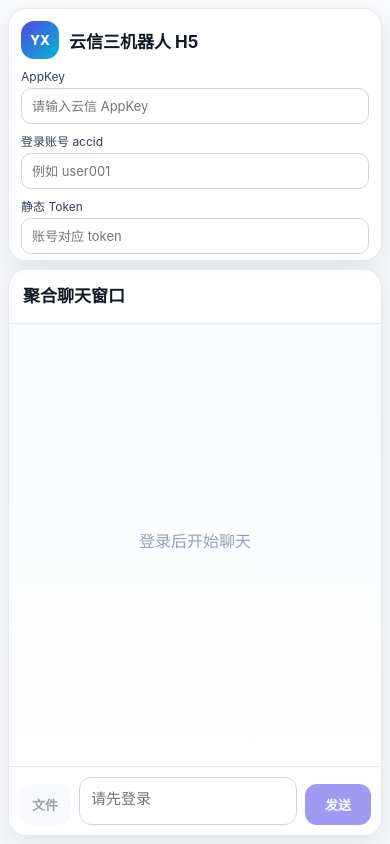
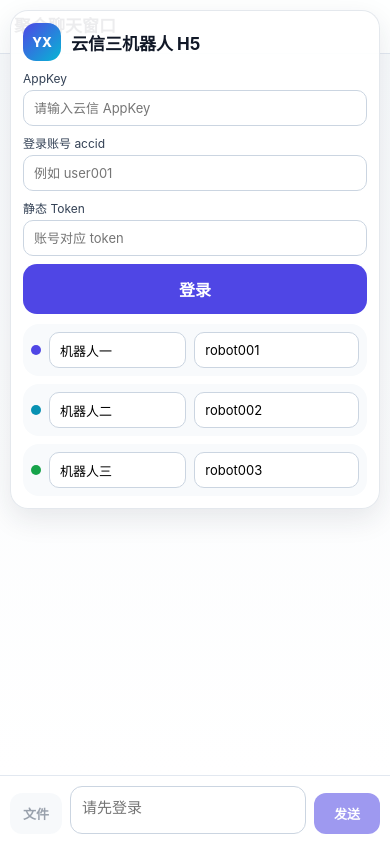
Before and after one commit to IamYx/YunxinRobotH5, a React (Vite) app: page / in a window 390 px wide. Built offline with nearby package versions, Linux system fonts and the light colour scheme.

Commit message:
feat: add mobile config overlay

```diff
--- a/src/App.tsx
+++ b/src/App.tsx
@@ -65,6 +65,7 @@
   const [loading, setLoading] = useState(false)
   const [mentionOpen, setMentionOpen] = useState(false)
   const [waitingReply, setWaitingReply] = useState(false)
+  const [configOpen, setConfigOpen] = useState(true)
   const bottomRef = useRef<HTMLDivElement | null>(null)
   const inputRef = useRef<HTMLTextAreaElement | null>(null)
   const fileInputRef = useRef<HTMLInputElement | null>(null)
@@ -134,6 +135,7 @@
         : [{ id: `sys-${Date.now()}`, role: 'system', text: '登录成功，暂无历史消息。现在输入一条消息即可开始聊天。', time: Date.now() }]
       )
       setStatus('已登录')
+      setConfigOpen(false)
     } catch (error: any) {
       setStatus(error?.message || `登录失败：${error?.code || '未知错误'}`)
     } finally {
@@ -147,6 +149,7 @@
     setLoggedIn(false)
     setMessages([])
     setWaitingReply(false)
+    setConfigOpen(true)
     setStatus('未登录')
     setLoading(false)
   }
@@ -274,7 +277,11 @@
 
   return (
     <main className="page">
-      <section className="panel sidebar">
+      {loggedIn && !configOpen && <button type="button" className="configToggle" onClick={() => setConfigOpen(true)}>配置</button>}
+
+      {configOpen && loggedIn && <button type="button" className="configMask" aria-label="关闭配置" onClick={() => setConfigOpen(false)} />}
+
+      <section className={`panel sidebar ${configOpen ? 'configOpen' : 'configClosed'}`}>
         <div className="brand">
           <div className="logo">YX</div>
           <div>
@@ -304,6 +311,7 @@
             <span>当前账号</span>
             <strong>{getCurrentAccountId()}</strong>
             <button onClick={handleLogout} disabled={loading}>退出登录</button>
+            <button type="button" className="mobileOnly ghostButton" onClick={() => setConfigOpen(false)}>收起</button>
           </div>
         )}
 
--- a/src/styles.css
+++ b/src/styles.css
@@ -44,6 +44,12 @@
   flex-direction: column;
   gap: 22px;
   overflow-y: auto;
+}
+
+.configToggle,
+.configMask,
+.mobileOnly {
+  display: none;
 }
 
 .brand {
@@ -491,11 +497,12 @@
   }
 
   .page {
+    position: relative;
     height: 100dvh;
     grid-template-columns: 1fr;
-    grid-template-rows: auto minmax(0, 1fr);
-    gap: 8px;
-    padding: 8px;
+    grid-template-rows: minmax(0, 1fr);
+    gap: 0;
+    padding: 0;
     background: #f8fafc;
   }
 
@@ -504,10 +511,60 @@
     box-shadow: 0 10px 28px rgba(30, 41, 59, 0.1);
   }
 
+  .mobileOnly {
+    display: inline-flex;
+    justify-content: center;
+  }
+
+  .configToggle {
+    position: fixed;
+    top: calc(env(safe-area-inset-top, 0px) + 10px);
+    right: 12px;
+    z-index: 30;
+    display: inline-flex;
+    align-items: center;
+    justify-content: center;
+    padding: 9px 13px;
+    border: 1px solid rgba(79, 70, 229, 0.18);
+    border-radius: 999px;
+    color: #3730a3;
+    background: rgba(255, 255, 255, 0.92);
+    box-shadow: 0 12px 32px rgba(15, 23, 42, 0.16);
+    backdrop-filter: blur(10px);
+    font-size: 13px;
+  }
+
+  .configMask {
+    position: fixed;
+    inset: 0;
+    z-index: 20;
+    display: block;
+    background: rgba(15, 23, 42, 0.28);
+    backdrop-filter: blur(2px);
+  }
+
   .sidebar {
-    max-height: 34dvh;
+    position: fixed;
+    top: calc(env(safe-area-inset-top, 0px) + 10px);
+    left: 10px;
+    right: 10px;
+    z-index: 25;
+    max-height: min(78dvh, 680px);
     padding: 12px;
     gap: 10px;
+    transform-origin: top center;
+    transition: transform 0.18s ease, opacity 0.18s ease;
+  }
+
+  .sidebar.configClosed {
+    pointer-events: none;
+    opacity: 0;
+    transform: translateY(-12px) scale(0.98);
+  }
+
+  .sidebar.configOpen {
+    opacity: 1;
+    transform: translateY(0) scale(1);
   }
 
   .brand {
@@ -588,11 +645,13 @@
 
   .chat {
     min-height: 0;
-    border-radius: 18px;
+    height: 100dvh;
+    border: 0;
+    border-radius: 0;
   }
 
   .chatHeader {
-    padding: 12px 14px;
+    padding: calc(env(safe-area-inset-top, 0px) + 12px) 72px 12px 14px;
   }
 
   .chatHeader h2 {
@@ -644,7 +703,7 @@
   .composer {
     grid-template-columns: 58px minmax(0, 1fr) 72px;
     gap: 8px;
-    padding: 10px;
+    padding: 10px 10px calc(env(safe-area-inset-bottom, 0px) + 10px);
   }
 
   .composer button {
@@ -677,7 +736,7 @@
 
 @media (max-width: 520px) {
   .sidebar {
-    max-height: 30dvh;
+    max-height: min(82dvh, 680px);
   }
 
   .robotsTitle,
```
